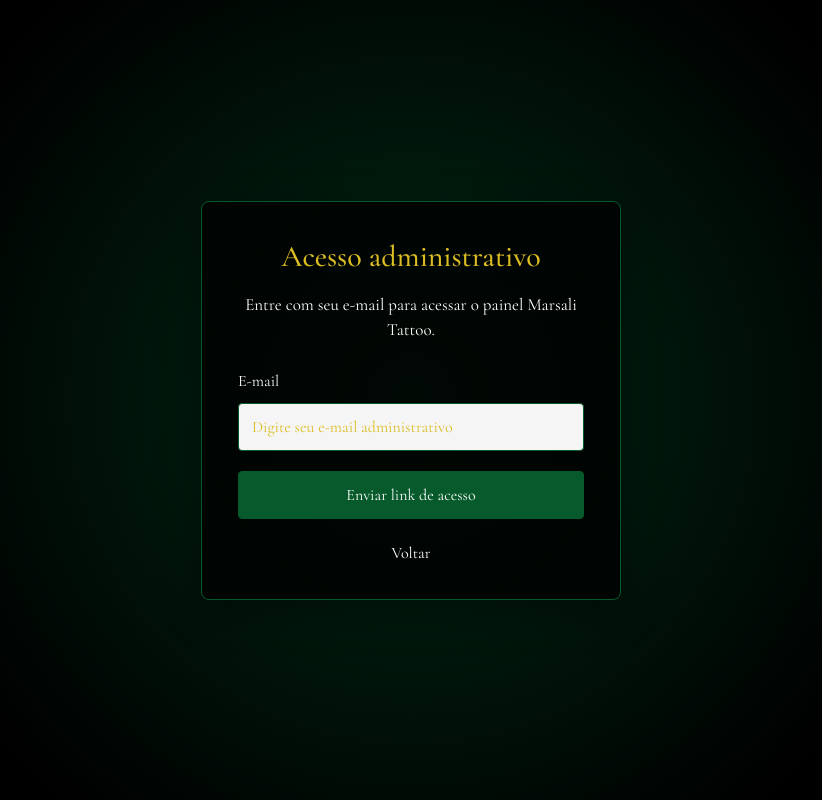
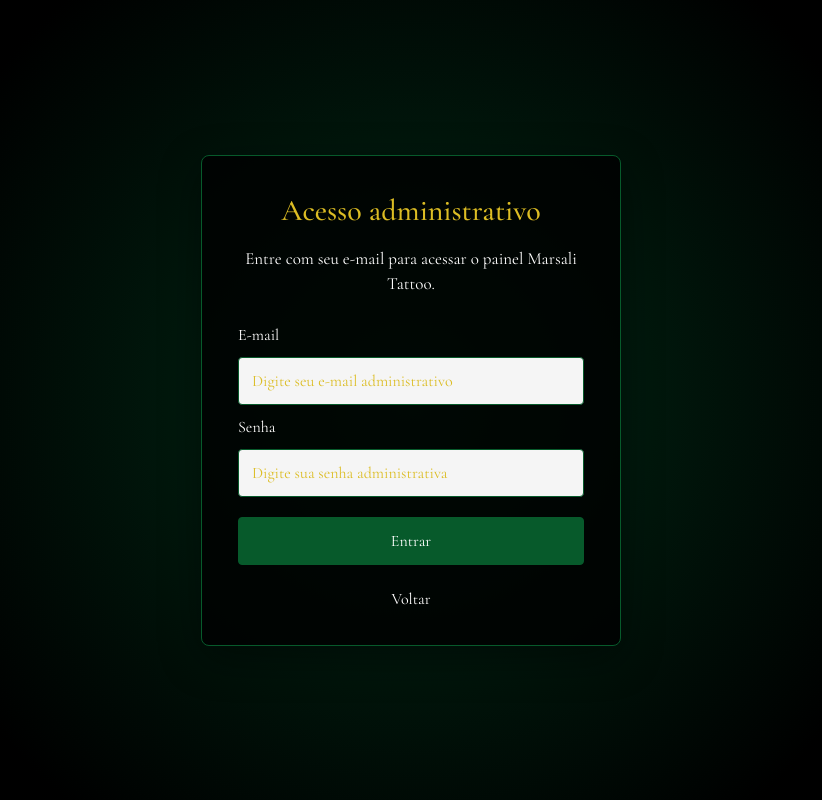
Before and after one commit to nvini16/TATOO, a React (Vite) app: page /TATOO/LoginAdmin in a window 1280 px wide. Shown: the whole page, without its empty margins (229-1051 px from the left). Built offline with nearby package versions, Linux system fonts and the light colour scheme; no server answers.

Commit message:
feat: iniciar migração do login administrativo para e-mail e senha

```diff
--- a/src/pages/LoginAdmin.jsx
+++ b/src/pages/LoginAdmin.jsx
@@ -5,6 +5,7 @@ import { supabase } from '../lib/supabase';
 
 function LoginAdmin() {
     const [email, setEmail] = useState('');
+    const [senha, setSenha] = useState('');
     const [carregando, setCarregando] = useState(false);
     const [mensagem, setMensagem] = useState('');
     const [erro, setErro] = useState('');
@@ -104,33 +105,21 @@ useEffect(() => {
         setErro('');
 
         try {
-            const redirectUrl = new URL(
-                'LoginAdmin',
-                window.location.origin + import.meta.env.BASE_URL
-            ).toString();
-
-            const { error } = await supabase.auth.signInWithOtp({
+            const {error} = await supabase.auth.signInWithPassword({
                 email: email.trim(),
-                options: {
-                    shouldCreateUser: false,
-                    emailRedirectTo: redirectUrl,
-                },
+                password: senha,
             });
 
             if (error) {
                 throw error;
             }
+        } catch (error) {
+            console.error('Erro ao entrar no painel administrativo:', error);
 
-            setMensagem(
-                'Link de acesso enviado. Confira seu e-mail e clique no link para entrar.'
+            setErro(
+                error.message || 'Não foi possível realizar o login.'
             );
-       } catch (error) {
-    console.error('Erro ao enviar link de acesso:', error);
-
-    setErro(
-        error.message || 'Não foi possível enviar o link de acesso.'
-    );
-} finally {
+        } finally {
             setCarregando(false);
         }
     }
@@ -162,13 +151,27 @@ useEffect(() => {
                         required
                     />
 
+                    <label htmlFor="admin-senha">
+                        Senha
+                    </label>
+
+                    <input
+                        id="admin-senha"
+                        type="password"
+                        value={senha}
+                        onChange={(event) => setSenha(event.target.value)}
+                        placeholder="Digite sua senha administrativa"
+                        autoComplete="current-password"
+                        require
+                    />
+
                     <button
                         type="submit"
                         disabled={carregando}
                     >
                         {carregando
-                            ? 'Enviando...'
-                            : 'Enviar link de acesso'}
+                            ? 'Entrando...'
+                            : 'Entrar'}
                     </button>
 
                     {mensagem && (
```
